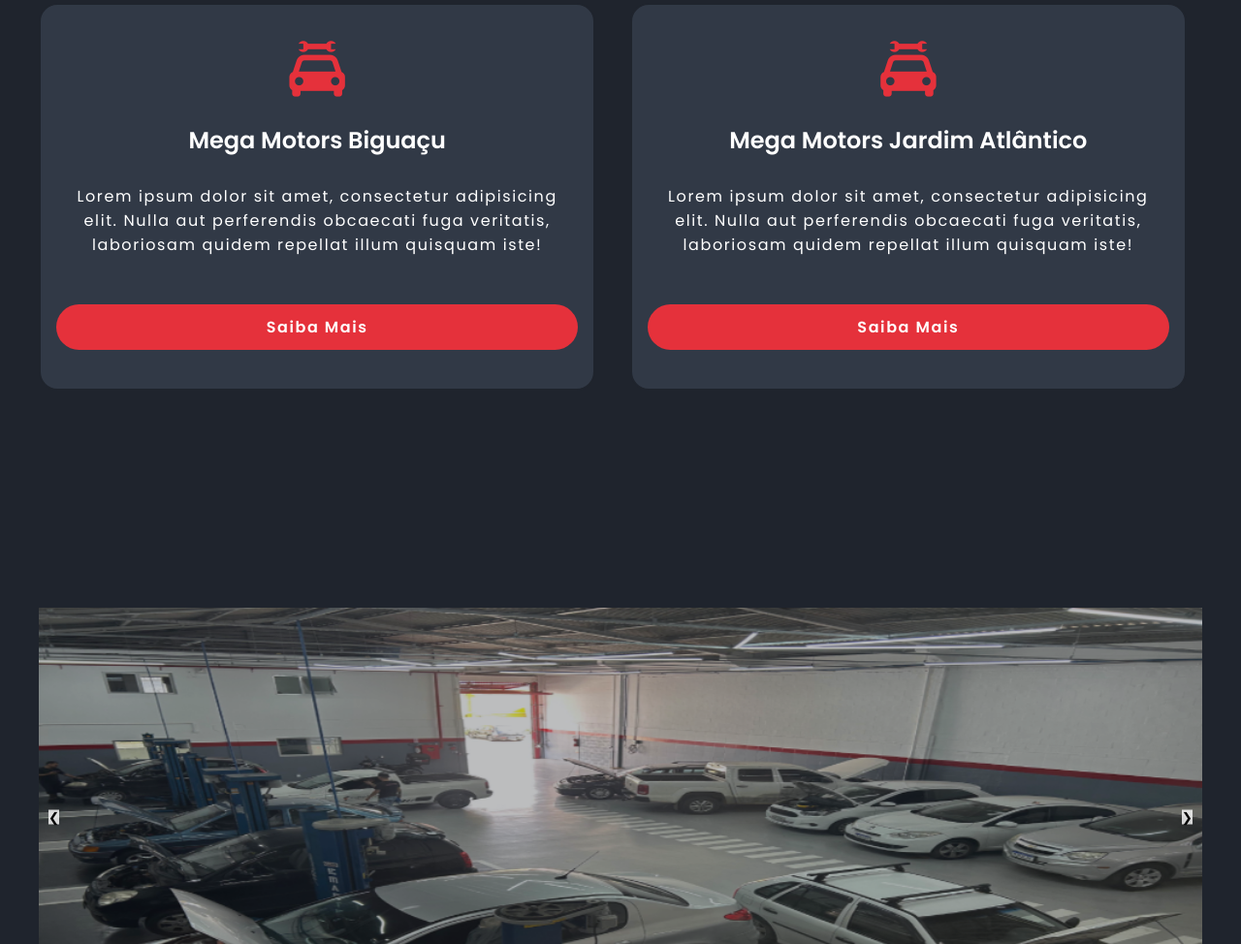
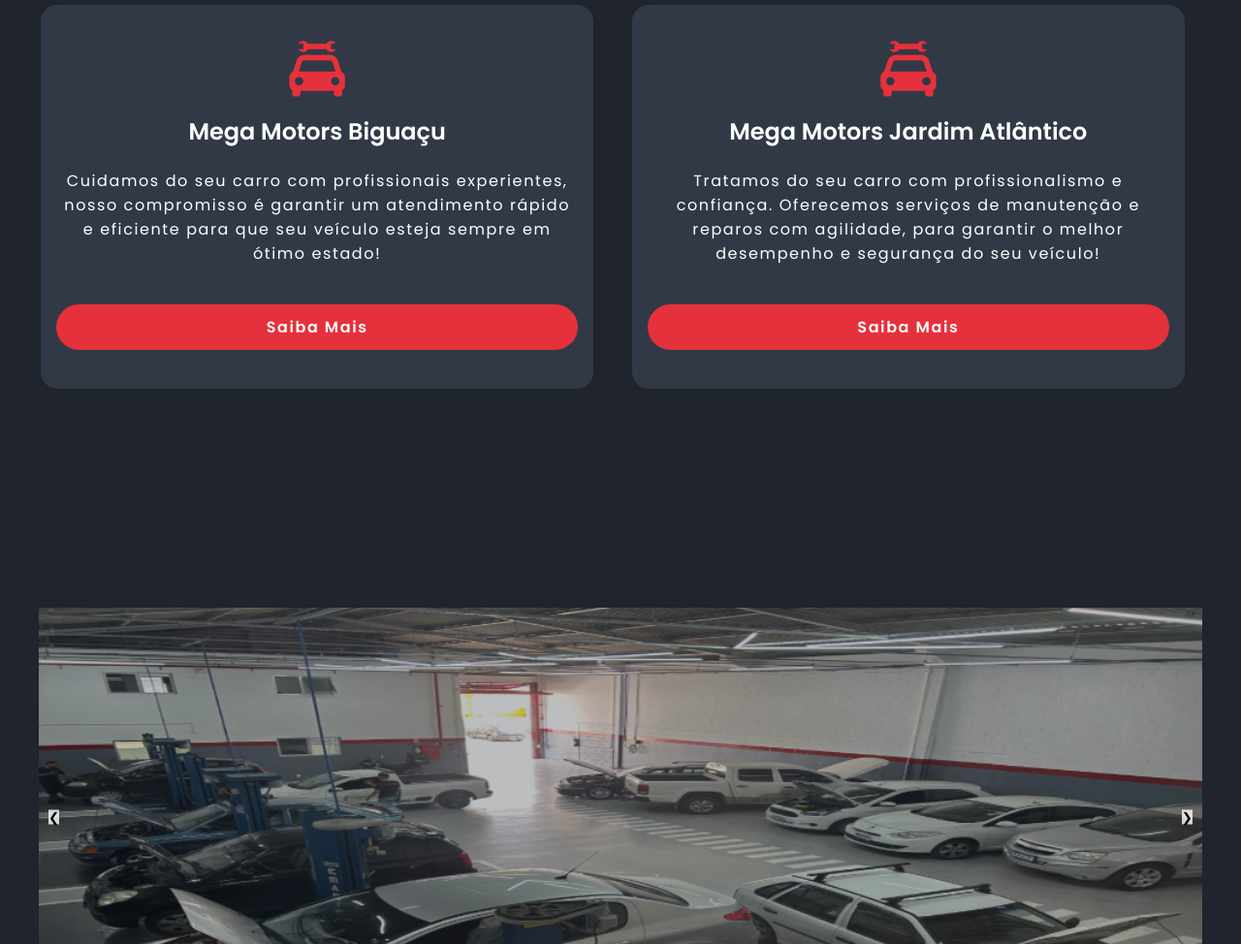
Before and after one commit to vmanuela/oficina-mega, a plain HTML site: page index.html in a window 1280 px wide. Shown: the part 767-1741 px from the top of the page at 97% size. Drawn offline with nearby package versions, Linux system fonts and the light colour scheme.

Commit message:
alteração do texte de apresentação

```diff
--- a/index.html
+++ b/index.html
@@ -60,7 +60,7 @@
             <i class='bx bxs-car-mechanic'></i>
             <h3>Mega Motors Biguaçu</h3>
 
-            <p>Lorem ipsum dolor sit amet, consectetur adipisicing elit. Nulla aut perferendis obcaecati fuga veritatis, laboriosam quidem repellat illum quisquam iste!</p>
+            <p>Cuidamos do seu carro com profissionais experientes, nosso compromisso é garantir um atendimento rápido e eficiente para que seu veículo esteja sempre em ótimo estado!</p>
 
             <a href="megabiguacu.html" class="btn">Saiba Mais</a>
         </div>
@@ -69,7 +69,7 @@
             <i class='bx bxs-car-mechanic'></i>
             <h3>Mega Motors Jardim Atlântico</h3>
 
-            <p>Lorem ipsum dolor sit amet, consectetur adipisicing elit. Nulla aut perferendis obcaecati fuga veritatis, laboriosam quidem repellat illum quisquam iste!</p>
+            <p>Tratamos do seu carro com profissionalismo e confiança. Oferecemos serviços de manutenção e reparos com agilidade, para garantir o melhor desempenho e segurança do seu veículo!</p>
 
             <a href="megafloripa.html" class="btn">Saiba Mais</a>
         </div>
```
